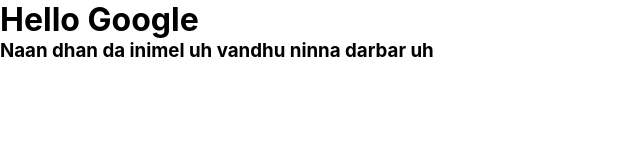
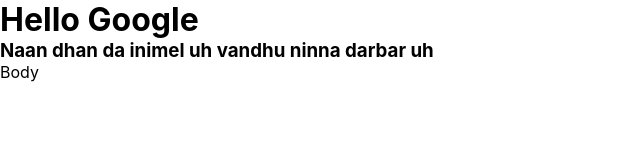
Before and after one commit to hareesh-r/google-hareesh, a React (Create React App) app in the folder google-clone/: page / in a window 1280 px wide. Shown: the top 160 px of the page, without its empty margins (0-640 px from the left). Built offline with nearby package versions, Linux system fonts and the light colour scheme.

Commit message:
Material UI init

```diff
--- a/google-clone/package.json
+++ b/google-clone/package.json
@@ -3,6 +3,7 @@
   "version": "0.1.0",
   "private": true,
   "dependencies": {
+    "@material-ui/core": "^4.11.4",
     "@testing-library/jest-dom": "^5.12.0",
     "@testing-library/react": "^11.2.6",
     "@testing-library/user-event": "^12.8.3",
--- a/google-clone/src/pages/Home.js
+++ b/google-clone/src/pages/Home.js
@@ -4,7 +4,17 @@
 function Home() {
     return (
         <div className="home">
+            <div className="home__header">
+                <div className="homeHeardeLeft">
 
+                </div>
+                <div className="homeHeardeRight">
+
+                </div>
+            </div>
+            <div className="home__body">
+                Body
+            </div>
         </div>
     )
 }
```
Also changed, not shown: 1 other file (tests, documents, lock files or other folders).
